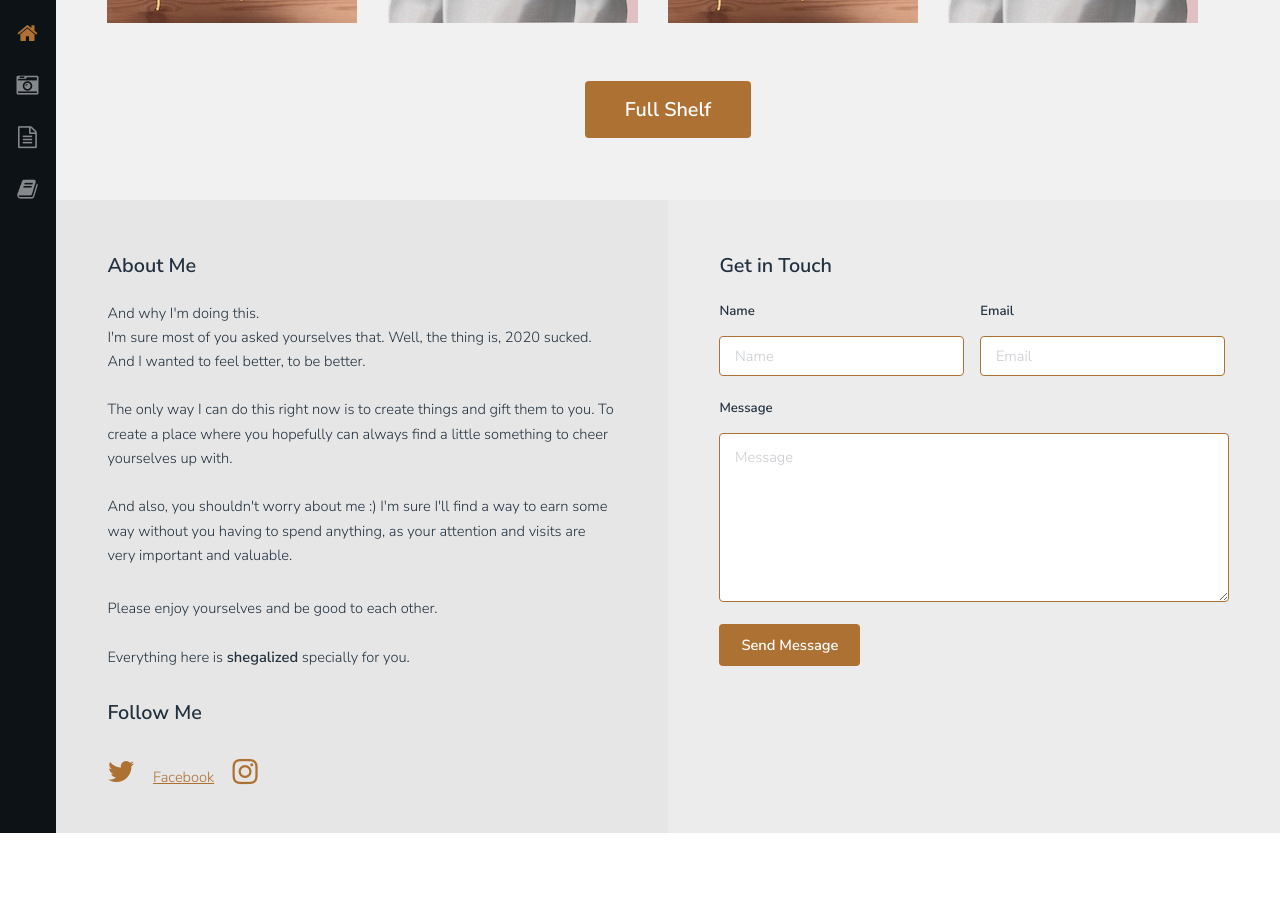
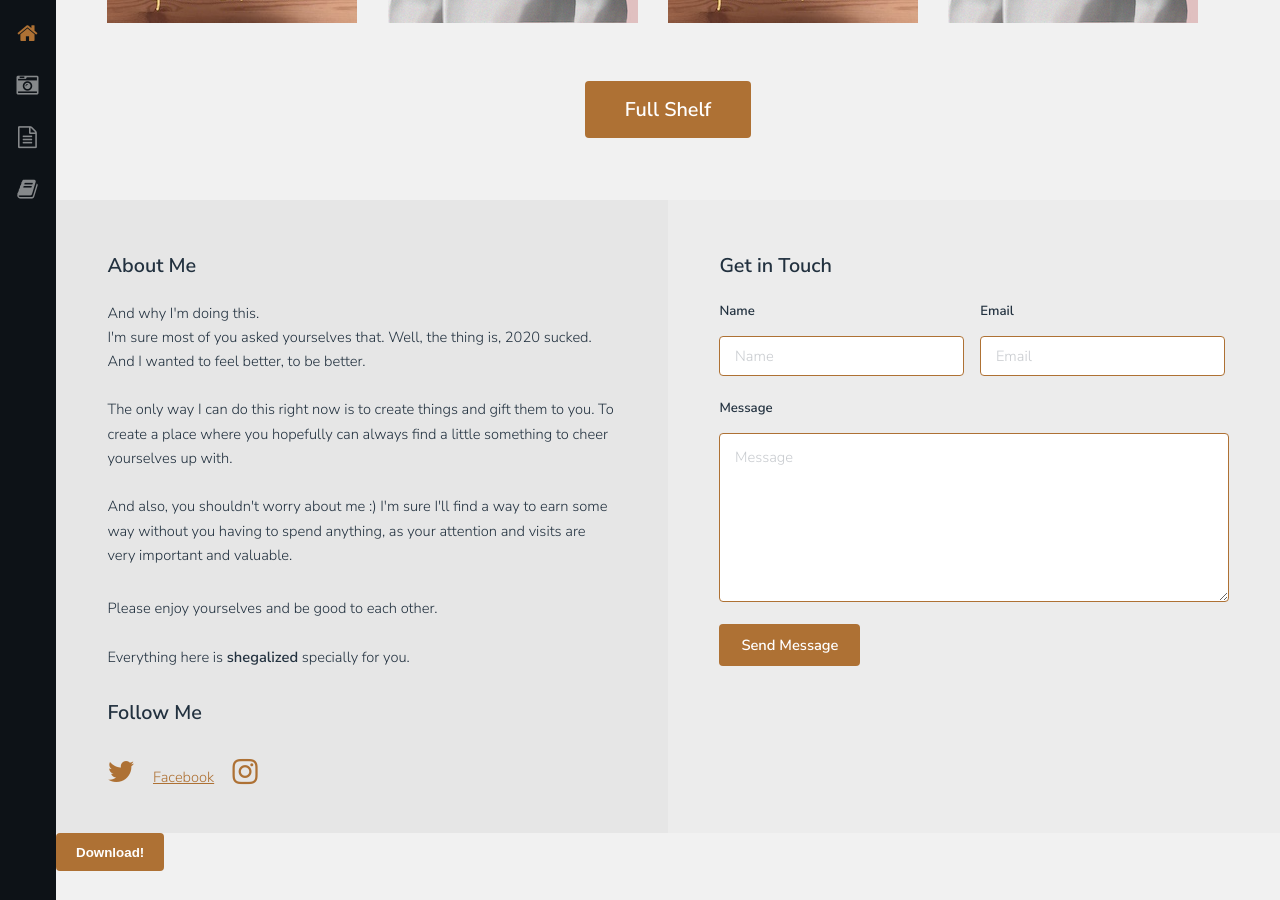
Before and after one commit to Kerrialn/shegalized.com, a Jekyll site: the page index.html, which Jekyll copies as it is, in a window 1280 px wide and 900 px high, scrolled down 1580 px. Built offline with Jekyll 4.4.1, drawn with Linux system fonts in a browser that asks for light colours; before the commit the page ends 2413 px from its top, so only the background shows below that.

Commit message:
Update index.html

```diff
--- a/index.html
+++ b/index.html
@@ -137,6 +137,10 @@
 
 						</section>
 
+					<form method="get" action="assets/files/IMG_4248.zip">
+   						<button type="submit">Download!</button>
+					</form>
+
 					<!-- Footer
 						<footer id="footer">
 							<div class="copyright">
```
